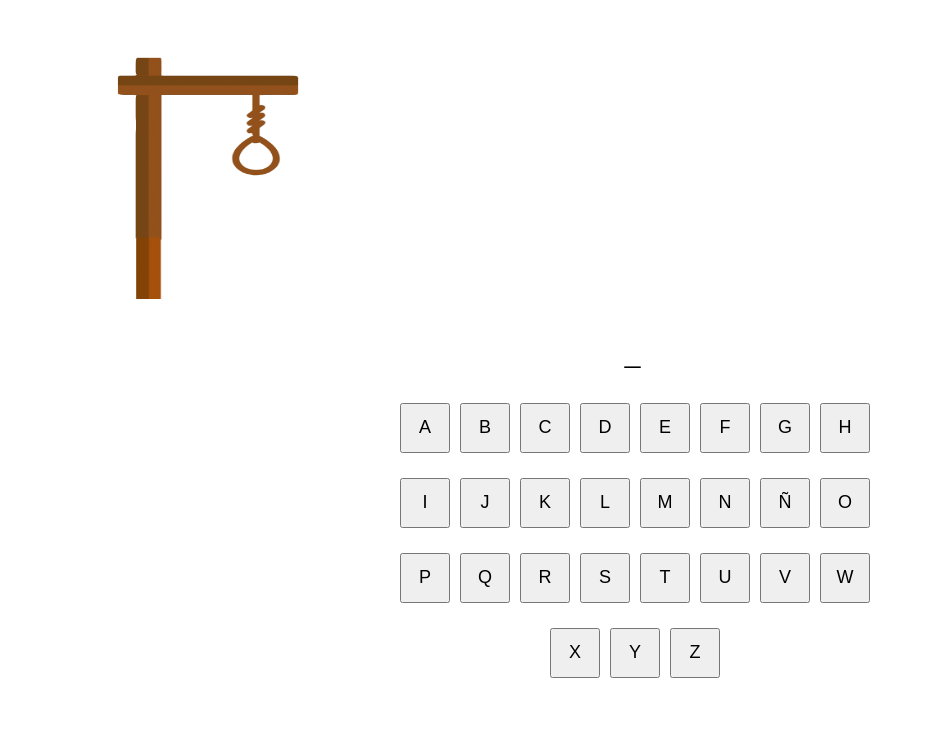
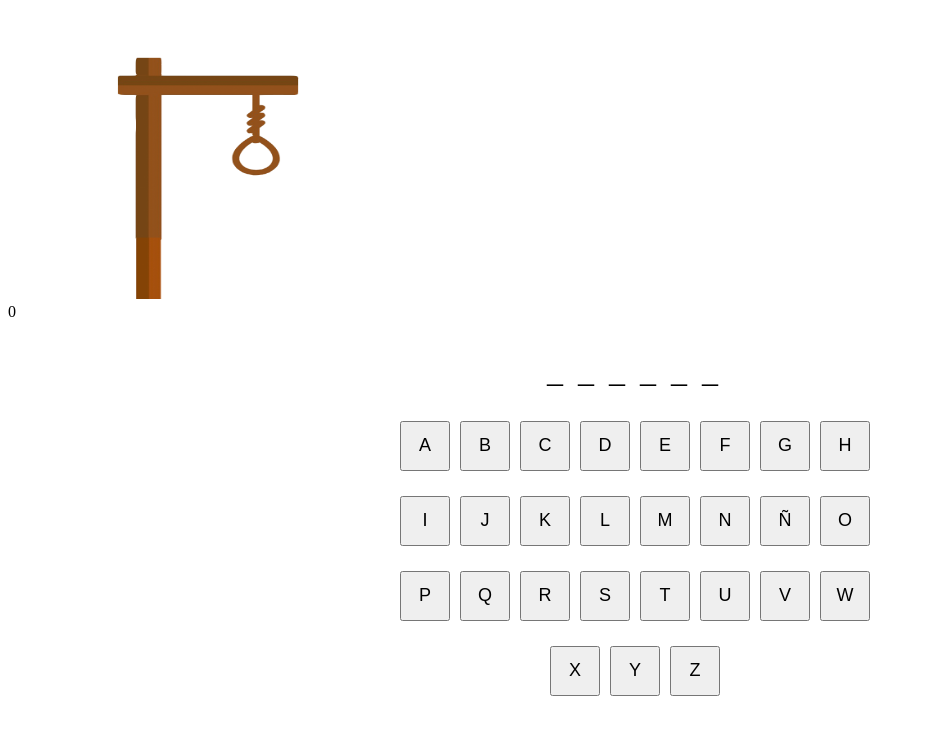
Before and after one commit to JoseDJarias/JuegoAhorcado, a website with bundled scripts: page public/index.html in a window 1280 px wide. Shown: the part 76-805 px from the top of the page, without its empty margins (0-925 px from the left). Built offline with nearby package versions, Linux system fonts and the light colour scheme.

Commit message:
after changes

```diff
--- a/public/index.html
+++ b/public/index.html
@@ -12,6 +12,7 @@
         </header>
         <div class="message"></div>
         <img class="image-container" src="../assets/images/Hangman1.png" alt="Hangman images" />
+        <div class="attemps-counter">0</div>
         <div class="panel"></div>
         <div class="keyboard"></div>
 
--- a/src/HangmanClass.js
+++ b/src/HangmanClass.js
@@ -1,20 +1,19 @@
 class HangmanGame {
     constructor() {
         this.wordsArray = ['javascript', 'coding', 'trello'];
-        this.selectedWord = '';
+        this.selectedWord = this.wordsArray[Math.floor(Math.random() * this.wordsArray.length)];
         this.textArray = [];
         this.newTextArray = [];
     }
     startGame() {
-        // probando el panel
-        return this.selectedWord = this.wordsArray[Math.floor(Math.random() * this.wordsArray.length)];
+        console.log('Start word: ',this.selectedWord);
+       return this.selectedWord;
 
     }
 
     checkLetter(letter) {
-        console.log('word: ', this.selectedWord);
+        console.log('checkletterword: ', this.selectedWord);
         let str = letter.toLowerCase();
-        console.log('wordToLower: ', str);
         let position = this.selectedWord.search(str);
         console.log('position: ', position);
         if (position >= 0) {
@@ -41,9 +40,9 @@ class HangmanGame {
             }
 
         }
-        if (!this.textArray.includes("_")) {
             return this.textArray;
-        }
+        // if (!this.textArray.includes("_")) {
+        // }
         // console.log(this.textArray);
     }
     setStatus() {
--- a/src/PanelClass.js
+++ b/src/PanelClass.js
@@ -3,23 +3,33 @@ import { HangmanGame } from "./HangmanClass.js";
 class Panel {
 
     constructor() {
-        this.lowBar = document.createElement('p');
     }
 
-    createPanel() {
-        let hangmangame = new HangmanGame();
-        let randomWord = hangmangame.startGame();
-        for (let index = 0; index < randomWord.length; index++) {
-            this.lowBar.textContent = '_';
+    createPanel(word) {
+        // let hangmangame = new HangmanGame();
+        // let randomWord = hangmangame.startGame();
+        // console.log('Prueba en panel',randomWord);
+        for (let index = 0; index < word.length; index++) {
+            let lowBar = document.createElement('p');
+            lowBar.textContent = '_';
             const panel = document.querySelector('.panel')
-            panel.appendChild(this.lowBar);
-            this.lowBar.className = 'lowbar-style'
+            panel.appendChild(lowBar);
+            lowBar.className = 'lowbar-style'
+            console.log('panel word',word);
         }
 
     };
 
-    updatePanel(word) {
-        this.lowBar.textContent = word;
+    updatePanel(array) {
+       console.log('array que llega: ',array);
+       let lowbar = document.querySelectorAll('.lowbar-style');
+       console.log('Lista de nodos: ',lowbar);
+       let newLowBars = Array.from(lowbar);
+       console.log('New Array',newLowBars);
+        for (let index = 0; index < array.length; index++) {
+        newLowBars[index].textContent = array[index]
+        }
+
     }
 
     // showCorrect(letter){
--- a/src/index.js
+++ b/src/index.js
@@ -15,14 +15,11 @@ let keyboard = new Keyboard();
 let result = new Result();
 // instance bodyparts class
 let bodyparts = new BodyParts();
-bodyparts.updateImg(0);
 
 hangmangame.startGame();
 keyboard.createKeyboard();
 
-
-
-panel.createPanel();
+panel.createPanel(hangmangame.selectedWord);
 hangmangame.fillArrayLength();
 
 const button = document.querySelectorAll('.keyboard-buttons');
@@ -43,6 +40,10 @@ function handlerLetterClick(button) {
     }
     if (!isLetterCorrect) {
         bodyparts.updateImg();
+        let attemps = document.querySelector('.attemps-counter').textContent;
+
+        bodyparts.updateImg(0);
+
     }
     // faltan los intentos
     // chequear si gano o no
```
